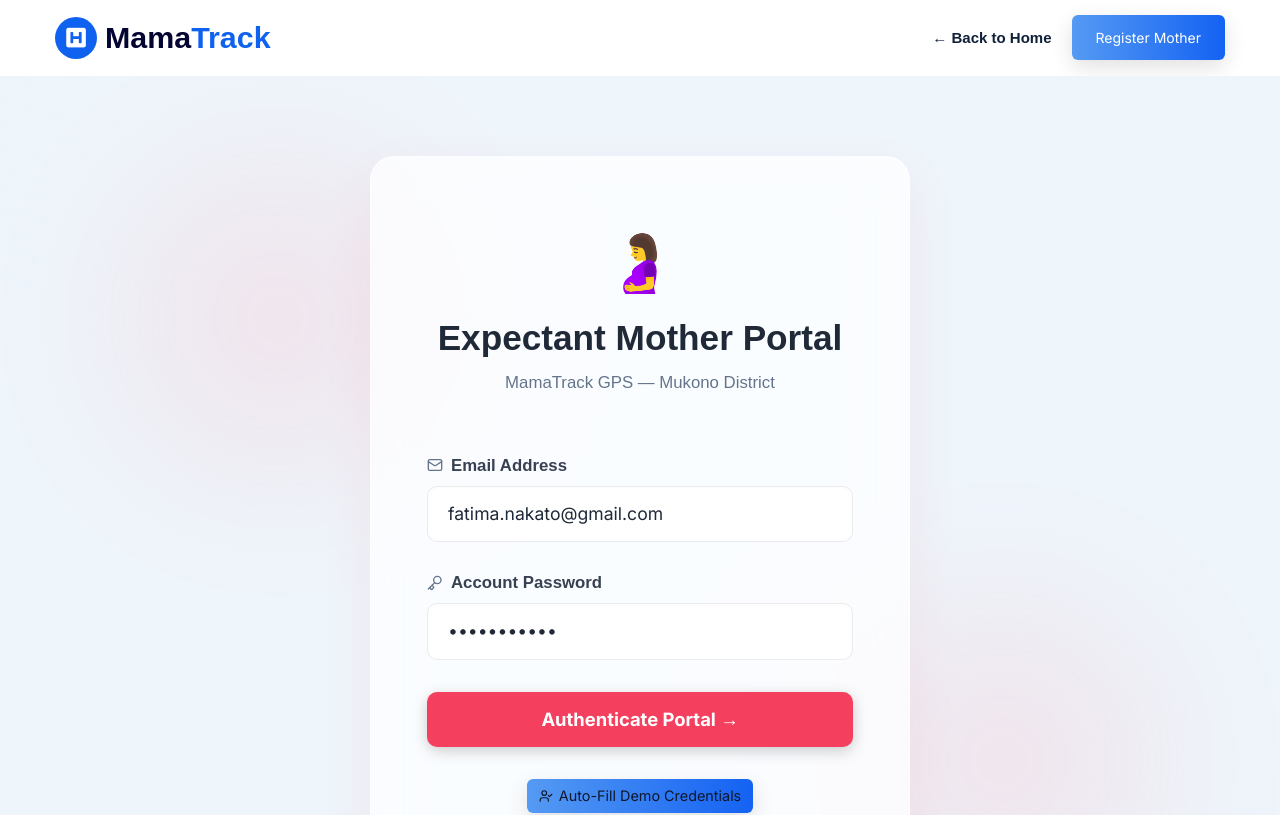
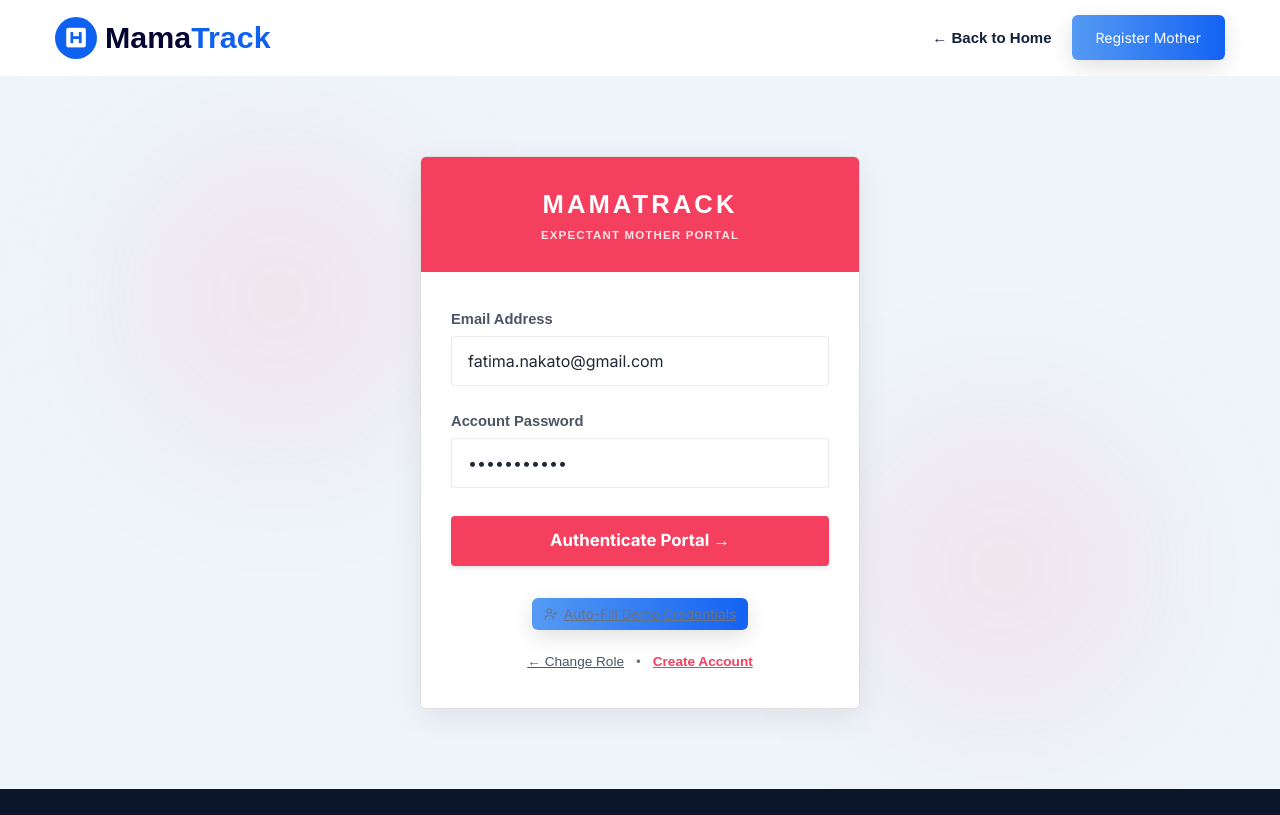
Before and after one commit to Praise1930/my-project1, a React (Vite) app: page /login in a window 1280 px wide. Shown: the top 815 px of the page. Built offline with nearby package versions, Linux system fonts and the light colour scheme; a web font is replaced by a local one.

Commit message:
Refactor login and register cards into clean cloudbau Dribbble theme layout

```diff
--- a/src/pages/Login.tsx
+++ b/src/pages/Login.tsx
@@ -3,7 +3,7 @@
 import React, { useState, useEffect } from 'react';
 import { useSearchParams, useNavigate, Link } from 'react-router-dom';
 import { AuthService } from '../services/db';
-import { Key, Mail, UserCheck } from 'lucide-react';
+import { UserCheck } from 'lucide-react';
 
 // Import template stylesheets
 import '../styles/medical-center/bootstrap.min.css';
@@ -153,29 +153,37 @@ export const Login: React.FC = () => {
           <div className="orb orb-2" style={{ background: themeSettings[role].orbColor, opacity: role === 'admin' ? 0.18 : 0.12, width: '300px', height: '300px', borderRadius: '50%', position: 'absolute', bottom: '10%', right: '10%', filter: 'blur(80px)' }} />
         </div>
 
-        {/* Card Component */}
-        <div className="card card-glass" style={{ width: '100%', maxWidth: '540px', padding: '4rem 3.5rem', position: 'relative', zIndex: 10, background: themeSettings[role].cardBg, border: themeSettings[role].cardBorder, boxShadow: themeSettings[role].shadow, color: themeSettings[role].textColor, borderRadius: '16px' }}>
-          <div style={{ textAlign: 'center', marginBottom: '2.5rem' }}>
-            <div style={{ fontSize: '3.5rem', marginBottom: '0.8rem' }}>{roleLabels[role].icon}</div>
-            <h2 style={{ fontSize: '2.2rem', fontWeight: 800, color: themeSettings[role].textColor }}>{roleLabels[role].title}</h2>
-            <p style={{ fontSize: '1.05rem', color: role === 'admin' ? '#94a3b8' : 'var(--text-muted)', marginTop: '6px' }}>MamaTrack GPS — Mukono District</p>
+        {/* Card Component (cloudbau Bootstrap Login Style) */}
+        <div className="card" style={{ width: '100%', maxWidth: '440px', padding: 0, position: 'relative', zIndex: 10, background: '#ffffff', border: '1px solid rgba(0,0,0,0.12)', boxShadow: '0 8px 30px rgba(0,0,0,0.08)', borderRadius: '6px', overflow: 'hidden' }}>
+
+          {/* cloudbau themed header block */}
+          <div style={{ background: role === 'admin' ? '#0f172a' : roleLabels[role].color, padding: '28px 24px', textAlign: 'center', color: '#ffffff' }}>
+            <div style={{ fontSize: '1.6rem', fontWeight: 800, letterSpacing: '0.12em', textTransform: 'uppercase', marginBottom: '4px' }}>
+              MAMATRACK
+            </div>
+            <div style={{ fontSize: '0.72rem', fontWeight: 600, letterSpacing: '0.1em', opacity: 0.85, textTransform: 'uppercase' }}>
+              {roleLabels[role].title}
+            </div>
           </div>
 
+          {/* Form Content Body */}
+          <div style={{ padding: '36px 30px', background: '#ffffff' }}>
+
             {error && (
-            <div style={{ background: 'rgba(239, 68, 68, 0.1)', border: '1px solid rgba(239, 68, 68, 0.3)', color: 'var(--danger-400)', padding: '12px 16px', borderRadius: '8px', fontSize: '0.95rem', marginBottom: '1.75rem', display: 'flex', alignItems: 'center', gap: '8px' }}>
+              <div style={{ background: 'rgba(239, 68, 68, 0.08)', border: '1px solid rgba(239, 68, 68, 0.2)', color: 'var(--danger-600)', padding: '10px 14px', borderRadius: '4px', fontSize: '0.9rem', marginBottom: '1.5rem', display: 'flex', alignItems: 'center', gap: '8px' }}>
                 <span>⚠️</span> {error}
               </div>
             )}
 
             <form onSubmit={handleSubmit}>
-            <div className="form-group" style={{ marginBottom: '1.75rem' }}>
-              <label className="form-label" style={{ display: 'flex', alignItems: 'center', gap: '8px', fontSize: '1.05rem', fontWeight: 600, color: themeSettings[role].labelColor, marginBottom: '8px' }}>
-                <Mail size={16} style={{ color: 'var(--text-muted)' }} /> Email Address
+              <div className="form-group" style={{ marginBottom: '1.5rem' }}>
+                <label className="form-label" style={{ display: 'flex', alignItems: 'center', gap: '6px', fontSize: '0.92rem', fontWeight: 600, color: '#4b5563', marginBottom: '6px' }}>
+                  Email Address
                 </label>
                 <input
                   type="email"
                   className="form-input"
-                style={{ padding: '14px 20px', fontSize: '1.1rem', borderRadius: '10px', background: themeSettings[role].inputBg, color: themeSettings[role].textColor, border: role === 'admin' ? '1px solid rgba(255,255,255,0.12)' : '1px solid rgba(0,0,0,0.12)', width: '100%' }}
+                  style={{ padding: '12px 16px', fontSize: '1rem', borderRadius: '4px', background: '#f9fafb', color: '#1f2937', border: '1px solid #d1d5db', width: '100%' }}
                   value={email}
                   onChange={(e) => setEmail(e.target.value)}
                   placeholder="e.g. fatima@gmail.com"
@@ -183,14 +191,14 @@ export const Login: React.FC = () => {
                 />
               </div>
 
-            <div className="form-group" style={{ marginBottom: '2rem' }}>
-              <label className="form-label" style={{ display: 'flex', alignItems: 'center', gap: '8px', fontSize: '1.05rem', fontWeight: 600, color: themeSettings[role].labelColor, marginBottom: '8px' }}>
-                <Key size={16} style={{ color: 'var(--text-muted)' }} /> Account Password
+              <div className="form-group" style={{ marginBottom: '1.75rem' }}>
+                <label className="form-label" style={{ display: 'flex', alignItems: 'center', gap: '6px', fontSize: '0.92rem', fontWeight: 600, color: '#4b5563', marginBottom: '6px' }}>
+                  Account Password
                 </label>
                 <input
                   type="password"
                   className="form-input"
-                style={{ padding: '14px 20px', fontSize: '1.1rem', borderRadius: '10px', background: themeSettings[role].inputBg, color: themeSettings[role].textColor, border: role === 'admin' ? '1px solid rgba(255,255,255,0.12)' : '1px solid rgba(0,0,0,0.12)', width: '100%' }}
+                  style={{ padding: '12px 16px', fontSize: '1rem', borderRadius: '4px', background: '#f9fafb', color: '#1f2937', border: '1px solid #d1d5db', width: '100%' }}
                   value={password}
                   onChange={(e) => setPassword(e.target.value)}
                   placeholder="••••••••"
@@ -202,38 +210,39 @@ export const Login: React.FC = () => {
                 type="submit"
                 className="btn btn-block"
                 style={{
-                background: roleLabels[role].color,
-                color: role === 'driver' ? '#000000' : '#ffffff',
+                  background: role === 'admin' ? '#0f172a' : roleLabels[role].color,
+                  color: '#ffffff',
                   fontWeight: 700,
-                boxShadow: `0 4px 15px rgba(0,0,0,0.2)`,
-                padding: '14px 24px',
-                fontSize: '1.15rem',
-                borderRadius: '10px',
+                  padding: '12px 20px',
+                  fontSize: '1.05rem',
+                  borderRadius: '4px',
                   width: '100%',
-                border: 'none'
+                  border: 'none',
+                  boxShadow: '0 2px 5px rgba(0,0,0,0.1)'
                 }}
               >
                 Authenticate Portal →
               </button>
             </form>
 
-          <div style={{ marginTop: '2rem', display: 'flex', flexDirection: 'column', gap: '14px', alignItems: 'center' }}>
+            <div style={{ marginTop: '2rem', display: 'flex', flexDirection: 'column', gap: '10px', alignItems: 'center' }}>
               <button
                 onClick={handleFillCredentials}
                 className="btn btn-sm btn-ghost"
-              style={{ fontSize: '0.9rem', display: 'flex', alignItems: 'center', gap: '6px', padding: '6px 12px', color: role === 'admin' ? '#94a3b8' : 'inherit' }}
+                style={{ fontSize: '0.85rem', display: 'flex', alignItems: 'center', gap: '6px', padding: '6px 12px', color: '#6b7280', textDecoration: 'underline' }}
               >
                 <UserCheck size={14} /> Auto-fill Demo Credentials
               </button>
 
-            <div style={{ fontSize: '0.95rem', color: 'var(--text-muted)', marginTop: '8px', display: 'flex', gap: '12px' }}>
-              <Link to="/" style={{ color: role === 'admin' ? '#94a3b8' : 'var(--text-muted)', textDecoration: 'underline' }}>← Change Role</Link>
+              <div style={{ fontSize: '0.85rem', color: '#6b7280', marginTop: '12px', display: 'flex', gap: '12px' }}>
+                <Link to="/" style={{ color: '#4b5563', textDecoration: 'underline' }}>← Change Role</Link>
                 {role === 'mother' && (
                   <>
                     <span>•</span>
-                  <Link to="/register" style={{ color: 'var(--rose-400)', fontWeight: 700, textDecoration: 'underline' }}>Create Account</Link>
+                    <Link to="/register" style={{ color: 'var(--rose-500)', fontWeight: 700, textDecoration: 'underline' }}>Create Account</Link>
                   </>
                 )}
+              </div>
             </div>
           </div>
         </div>
--- a/src/pages/Register.tsx
+++ b/src/pages/Register.tsx
@@ -87,11 +87,12 @@ export const Register: React.FC = () => {
         <style>{`
           .health-register-card {
             max-width: 780px !important;
-            padding: 4rem 3.5rem !important;
-            border-radius: 16px !important;
-            border: 1px solid rgba(244, 63, 94, 0.25) !important;
-            box-shadow: 0 20px 50px rgba(244, 63, 94, 0.08) !important;
-            background: rgba(255, 255, 255, 0.92) !important;
+            padding: 0px !important;
+            border-radius: 6px !important;
+            border: 1px solid rgba(0, 0, 0, 0.12) !important;
+            box-shadow: 0 8px 30px rgba(0,0,0,0.08) !important;
+            background: #ffffff !important;
+            overflow: hidden !important;
           }
           .health-register-card h2 {
             font-size: 2.2rem !important;
@@ -115,23 +116,24 @@ export const Register: React.FC = () => {
             gap: 6px !important;
           }
           .health-register-card .form-input {
-            padding: 12px 18px !important;
-            font-size: 1.08rem !important;
-            border-radius: 10px !important;
+            padding: 12px 16px !important;
+            font-size: 1rem !important;
+            border-radius: 4px !important;
             width: 100% !important;
-            border: 1px solid rgba(0,0,0,0.12) !important;
-            background: #ffffff !important;
+            border: 1px solid #d1d5db !important;
+            background: #f9fafb !important;
             color: #1f2937 !important;
           }
           .health-register-card select.form-input {
             height: auto !important;
           }
           .health-register-card .btn-rose {
-            padding: 14px 24px !important;
-            font-size: 1.15rem !important;
-            border-radius: 10px !important;
+            padding: 12px 20px !important;
+            font-size: 1.05rem !important;
+            border-radius: 4px !important;
             width: 100% !important;
             border: none !important;
+            box-shadow: 0 2px 5px rgba(0,0,0,0.1) !important;
           }
           .health-register-card .footer-link-text {
             font-size: 0.98rem !important;
@@ -144,18 +146,24 @@ export const Register: React.FC = () => {
           <div className="orb orb-3" style={{ background: '#fda4af', opacity: 0.12, width: '300px', height: '300px', borderRadius: '50%', position: 'absolute', bottom: '10%', right: '10%', filter: 'blur(80px)' }} />
         </div>
 
-        {/* Card Component */}
-        <div className="card card-glass health-register-card" style={{ width: '100%', position: 'relative', zIndex: 10 }}>
-          <div style={{ textAlign: 'center', marginBottom: '2rem' }}>
-            <div style={{ fontSize: '3.5rem', marginBottom: '0.5rem' }}>🤰</div>
-            <h2>Expectant Mother Registration</h2>
-            <p className="subtitle-desc" style={{ color: 'var(--text-muted)', marginTop: '4px' }}>
-              Register your profile to enable GPS emergency rescue response.
-            </p>
+        {/* Card Component (cloudbau Bootstrap Login Style) */}
+        <div className="card health-register-card" style={{ width: '100%', position: 'relative', zIndex: 10 }}>
+
+          {/* cloudbau themed header block */}
+          <div style={{ background: '#be123c', padding: '28px 24px', textAlign: 'center', color: '#ffffff' }}>
+            <div style={{ fontSize: '1.6rem', fontWeight: 800, letterSpacing: '0.12em', textTransform: 'uppercase', marginBottom: '4px' }}>
+              MAMATRACK
+            </div>
+            <div style={{ fontSize: '0.72rem', fontWeight: 600, letterSpacing: '0.1em', opacity: 0.85, textTransform: 'uppercase' }}>
+              Expectant Mother Registration
+            </div>
           </div>
 
+          {/* Form Content Body */}
+          <div style={{ padding: '36px 30px', background: '#ffffff' }}>
+
             {error && (
-            <div style={{ background: 'rgba(239, 68, 68, 0.1)', border: '1px solid rgba(239, 68, 68, 0.3)', color: 'var(--danger-400)', padding: '10px 14px', borderRadius: '8px', fontSize: '0.82rem', marginBottom: '1.5rem' }}>
+              <div style={{ background: 'rgba(239, 68, 68, 0.08)', border: '1px solid rgba(239, 68, 68, 0.2)', color: 'var(--danger-600)', padding: '10px 14px', borderRadius: '4px', fontSize: '0.9rem', marginBottom: '1.5rem' }}>
                 ⚠️ {error}
               </div>
             )}
@@ -263,15 +271,16 @@ export const Register: React.FC = () => {
                 </div>
               </div>
 
-            <button type="submit" className="btn btn-rose btn-block" style={{ fontWeight: 700, padding: '14px 24px', background: 'var(--rose-500)', color: '#ffffff' }}>
+              <button type="submit" className="btn btn-rose btn-block" style={{ fontWeight: 700, padding: '12px 20px', background: 'var(--rose-500)', color: '#ffffff' }}>
                 Complete Account Setup
               </button>
             </form>
 
-          <div style={{ textAlign: 'center', marginTop: '1.5rem' }}>
+            <div style={{ textAlign: 'center', marginTop: '2rem' }}>
               <p className="footer-link-text" style={{ color: 'var(--text-muted)', margin: 0 }}>
                 Already have an account? <Link to="/login?role=mother" style={{ color: 'var(--rose-400)', fontWeight: 700, textDecoration: 'underline' }}>Login here</Link>
               </p>
+            </div>
           </div>
         </div>
       </section>
```
Lines whose indentation alone changed are shown as unchanged.
